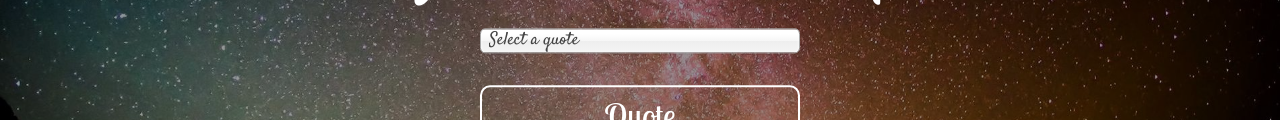
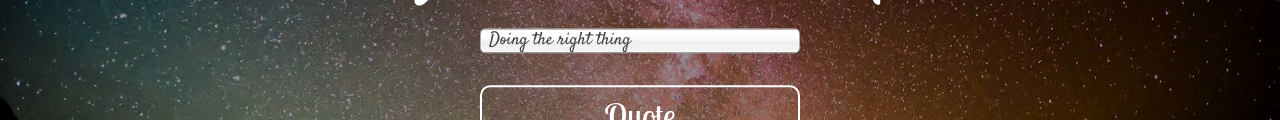
Before and after one commit to cee-chen/gwc-quote-generator, a plain HTML site: page index.html in a window 1280 px wide. Shown: the part 353-473 px from the top of the page. Drawn offline with nearby package versions, Linux system fonts and the light colour scheme.

Commit message:
Changing the copy for "Select a Quote"

```diff
--- a/index.html
+++ b/index.html
@@ -17,7 +17,7 @@
 		</h1>
 
 		<select id="dropdown" class="wide">
-			<option>Select a quote</option>
+			<option>Doing the right thing</option>
 			<optgroup label="Movie Quotes">
 				<option>Star Wars</option>
 				<option>Guardians of the Galaxy 2</option>
```
